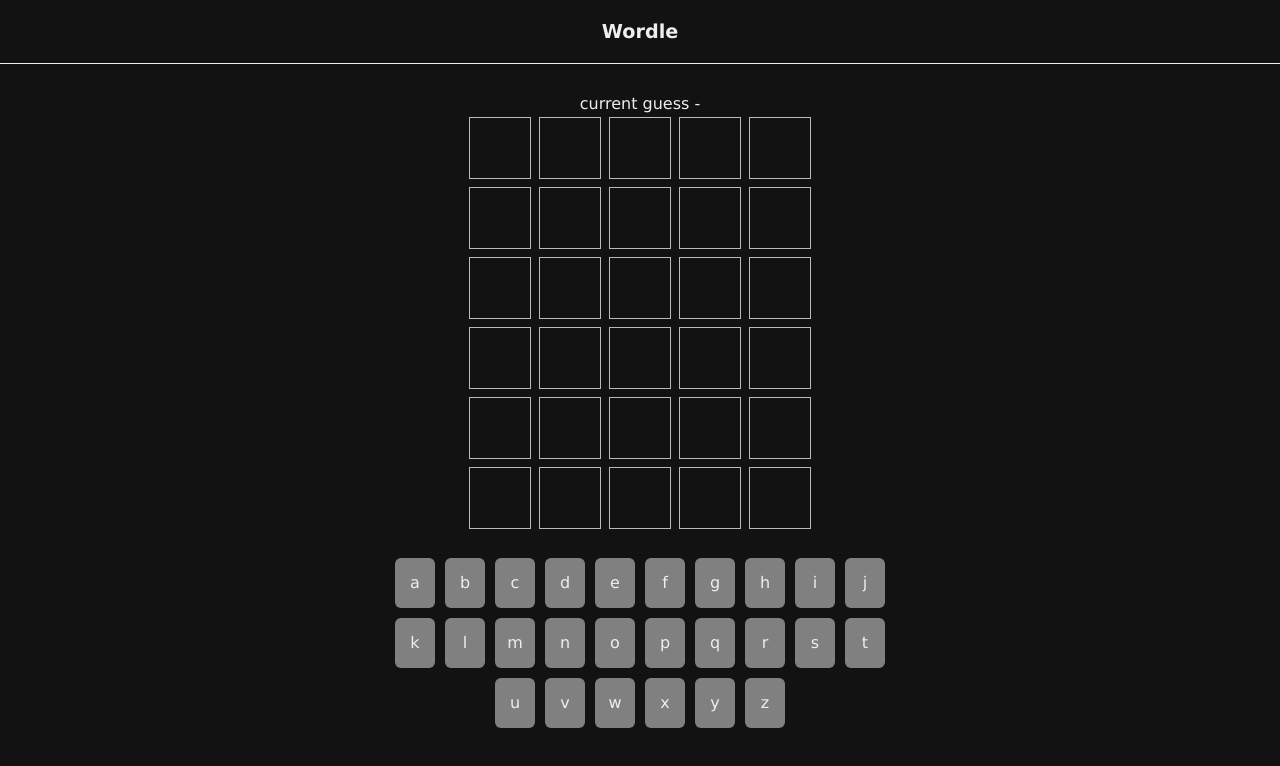
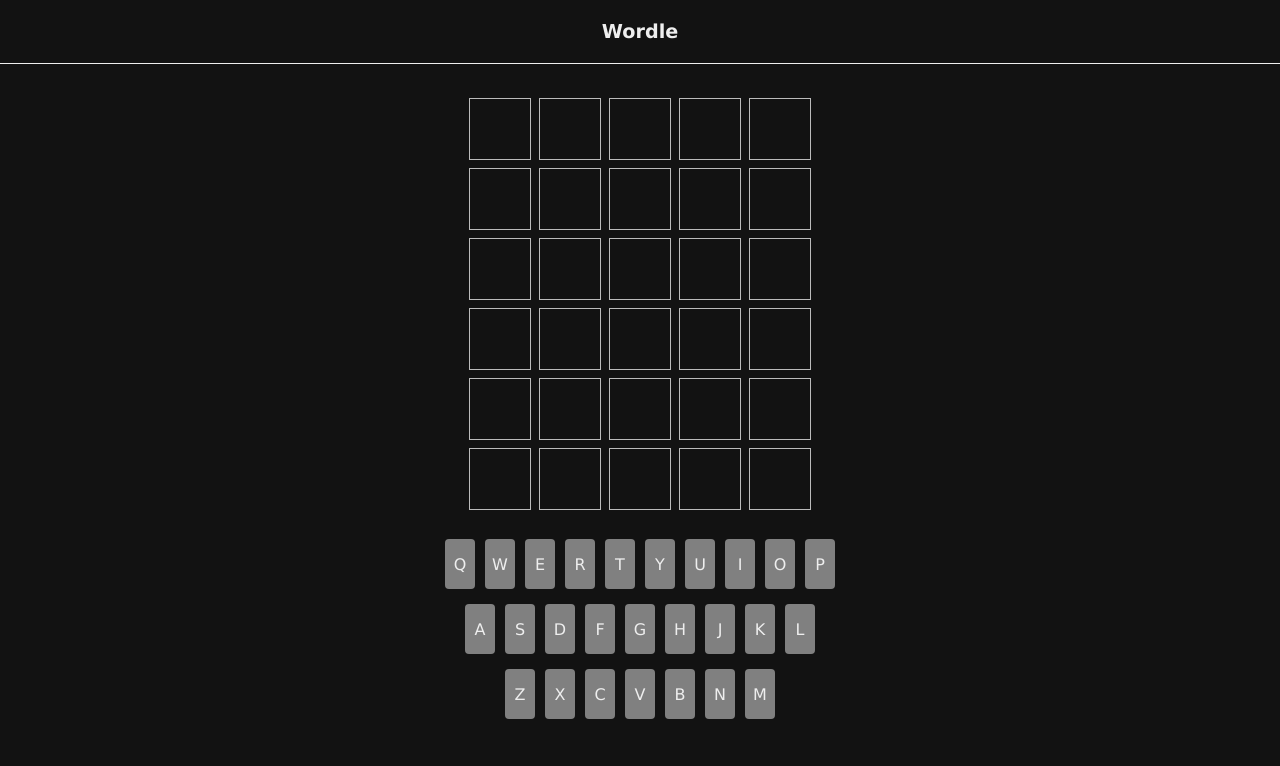
Before and after one commit to paojed97/Wordle-Clone-with-Vue, a Vue app: page / in a window 1280 px wide. Shown: the top 766 px of the page. Built offline with nearby package versions, Linux system fonts and the light colour scheme; data requests are answered from the project's data file.

Commit message:
keypad redesign and finishing touches(?)

```diff
--- a/data/db.json
+++ b/data/db.json
@@ -1,19 +1,45 @@
 {
-  "letters": [
+  "topKeys": [
+    {
+      "key": "q"
+    },
+    {
+      "key": "w"
+    },
+    {
+      "key": "e"
+    },
+    {
+      "key": "r"
+    },
+    {
+      "key": "t"
+    },
+    {
+      "key": "y"
+    },
+    {
+      "key": "u"
+    },
+    {
+      "key": "i"
+    },
+    {
+      "key": "o"
+    },
+    {
+      "key": "p"
+    }
+  ],
+  "middleKeys": [
     {
       "key": "a"
     },
     {
-      "key": "b"
-    },
-    {
-      "key": "c"
+      "key": "s"
     },
     {
       "key": "d"
-    },
-    {
-      "key": "e"
     },
     {
       "key": "f"
@@ -25,9 +51,6 @@
       "key": "h"
     },
     {
-      "key": "i"
-    },
-    {
       "key": "j"
     },
     {
@@ -35,48 +58,29 @@
     },
     {
       "key": "l"
+    }
+  ],
+  "bottomKeys": [
+    {
+      "key": "z"
     },
     {
-      "key": "m"
+      "key": "x"
+    },
+    {
+      "key": "c"
+    },
+    {
+      "key": "v"
+    },
+    {
+      "key": "b"
     },
     {
       "key": "n"
     },
     {
-      "key": "o"
-    },
-    {
-      "key": "p"
-    },
-    {
-      "key": "q"
-    },
-    {
-      "key": "r"
-    },
-    {
-      "key": "s"
-    },
-    {
-      "key": "t"
-    },
-    {
-      "key": "u"
-    },
-    {
-      "key": "v"
-    },
-    {
-      "key": "w"
-    },
-    {
-      "key": "x"
-    },
-    {
-      "key": "y"
-    },
-    {
-      "key": "z"
+      "key": "m"
     }
   ],
   "solutions": [
--- a/src/components/KeypadComponent.vue
+++ b/src/components/KeypadComponent.vue
@@ -1,7 +1,19 @@
 <template>
-  <div class="keypad" v-if="letters">
-    <div :class="usedKeys[l.key]" v-for="l in letters" :key="l.key">
-      {{ l.key }}
+  <div class="keypad" v-if="topLetters">
+    <div class="keys">
+      <div :class="usedKeys[t.key]" v-for="t in topLetters" :key="t.key">
+        {{ t.key }}
+      </div>
+    </div>
+    <div class="keys">
+      <div :class="usedKeys[m.key]" v-for="m in middleLetters" :key="m.key">
+        {{ m.key }}
+      </div>
+    </div>
+    <div class="keys">
+      <div :class="usedKeys[b.key]" v-for="b in bottomLetters" :key="b.key">
+        {{ b.key }}
+      </div>
     </div>
   </div>
 </template>
@@ -11,14 +23,28 @@
   props: ["usedKeys"],
   data() {
     return {
-      letters: null,
+      topLetters: null,
+      middleLetters: null,
+      bottomLetters: null,
     };
   },
   mounted() {
-    fetch("http://localhost:3000/letters")
+    fetch("http://localhost:3000/topKeys")
       .then((res) => res.json())
       .then((json) => {
-        this.letters = json;
+        this.topLetters = json;
+      });
+
+    fetch("http://localhost:3000/middleKeys")
+      .then((res) => res.json())
+      .then((json) => {
+        this.middleLetters = json;
+      });
+
+    fetch("http://localhost:3000/bottomKeys")
+      .then((res) => res.json())
+      .then((json) => {
+        this.bottomLetters = json;
       });
   },
 };
@@ -26,31 +52,43 @@
 
 <style>
 .keypad {
-  max-width: 500px;
+  max-width: 700px;
+  max-height: 300px;
   margin: 20px auto;
+  text-transform: uppercase;
+  font-size: 1em;
 }
 
-.keypad > div {
+.keys {
+  flex: 33%;
+  display: flex;
+  flex-direction: row;
+  justify-content: center;
   margin: 5px;
-  width: 40px;
-  height: 50px;
-  background: grey;
-  display: inline-block;
-  border-radius: 6px;
-  line-height: 50px;
 }
 
-.keypad > div.green {
+.keys > div {
+  width: 30px;
+  height: 50px;
+  margin: 5px;
+  background: grey;
+  border-radius: 4px;
+  display: grid;
+  place-items: center;
+  cursor: pointer;
+}
+
+.keypad > .keys > div.green {
   background: #528d4e;
   transition: all 0.3s ease-in;
 }
 
-.keypad > div.yellow {
+.keypad > .keys > div.yellow {
   background: #b49f39;
   transition: all 0.3s ease-in;
 }
 
-.keypad > div.grey {
+.keypad > .keys > div.grey {
   background: #3a393c;
   transition: all 0.3s ease-in;
 }
--- /dev/null
+++ b/src/components/ModalComponent.vue
@@ -0,0 +1,48 @@
+<template>
+  <div class="modal">
+    <div v-if="isCorrect">
+      <h1>You win!</h1>
+      <p class="solution">{{ solution }}</p>
+      <p>You found the solution in {{ turn }} guesses :)</p>
+    </div>
+    <div v-if="!isCorrect">
+      <h1>Nevermind...</h1>
+      <p class="solution">{{ solution }}</p>
+      <p>Better luck next time! :)</p>
+    </div>
+  </div>
+</template>
+
+<script>
+export default {
+  props: ["isCorrect", "turn", "solution"],
+};
+</script>
+
+<style>
+.modal {
+  background: rgba(0, 0, 0, 0.7);
+  position: fixed;
+  width: 100%;
+  height: 100%;
+  top: 0;
+  left: 0;
+}
+
+.modal div {
+  max-width: 480px;
+  background: #3a393c;
+  padding: 40px;
+  border-radius: 10px;
+  margin: 10% auto;
+  box-shadow: 2px 2px 10px rgba(255, 255, 255, 0.3);
+}
+
+.modal .solution {
+  color: #ff004c;
+  font-weight: bold;
+  font-size: 0.8em;
+  text-transform: uppercase;
+  letter-spacing: 1px;
+}
+</style>
--- a/src/components/WordleComponent.vue
+++ b/src/components/WordleComponent.vue
@@ -1,15 +1,21 @@
 <template>
-  <div>current guess - {{ currentGuess }}</div>
   <GridComponent :currentGuess="currentGuess" :guesses="guesses" :turn="turn" />
   <KeypadComponent :usedKeys="usedKeys" />
+  <ModalComponent
+    v-if="showModal"
+    :isCorrect="isCorrect"
+    :turn="turn"
+    :solution="solution"
+  />
 </template>
 
 <script>
 import GridComponent from "./GridComponent.vue";
 import KeypadComponent from "./KeypadComponent.vue";
+import ModalComponent from "./ModalComponent.vue";
 
 export default {
-  components: { GridComponent, KeypadComponent },
+  components: { GridComponent, KeypadComponent, ModalComponent },
   props: ["solution"],
   data() {
     return {
@@ -19,6 +25,7 @@
       history: [],
       isCorrect: false,
       usedKeys: {},
+      showModal: false,
     };
   },
   methods: {
@@ -120,7 +127,19 @@
   },
   mounted() {
     window.addEventListener("keyup", this.handleKeyUp);
-    return () => window.removeEventListener("keyup", this.handleKeyUp);
+
+    () => window.removeEventListener("keyup", this.handleKeyUp);
+  },
+  updated() {
+    if (this.isCorrect) {
+      setTimeout(() => (this.showModal = true), 2000);
+      window.removeEventListener("keyup", this.handleKeyUp);
+    }
+
+    if (this.turn > 5) {
+      setTimeout(() => (this.showModal = true), 2000);
+      window.removeEventListener("keyup", this.handleKeyUp);
+    }
   },
 };
 </script>
```
